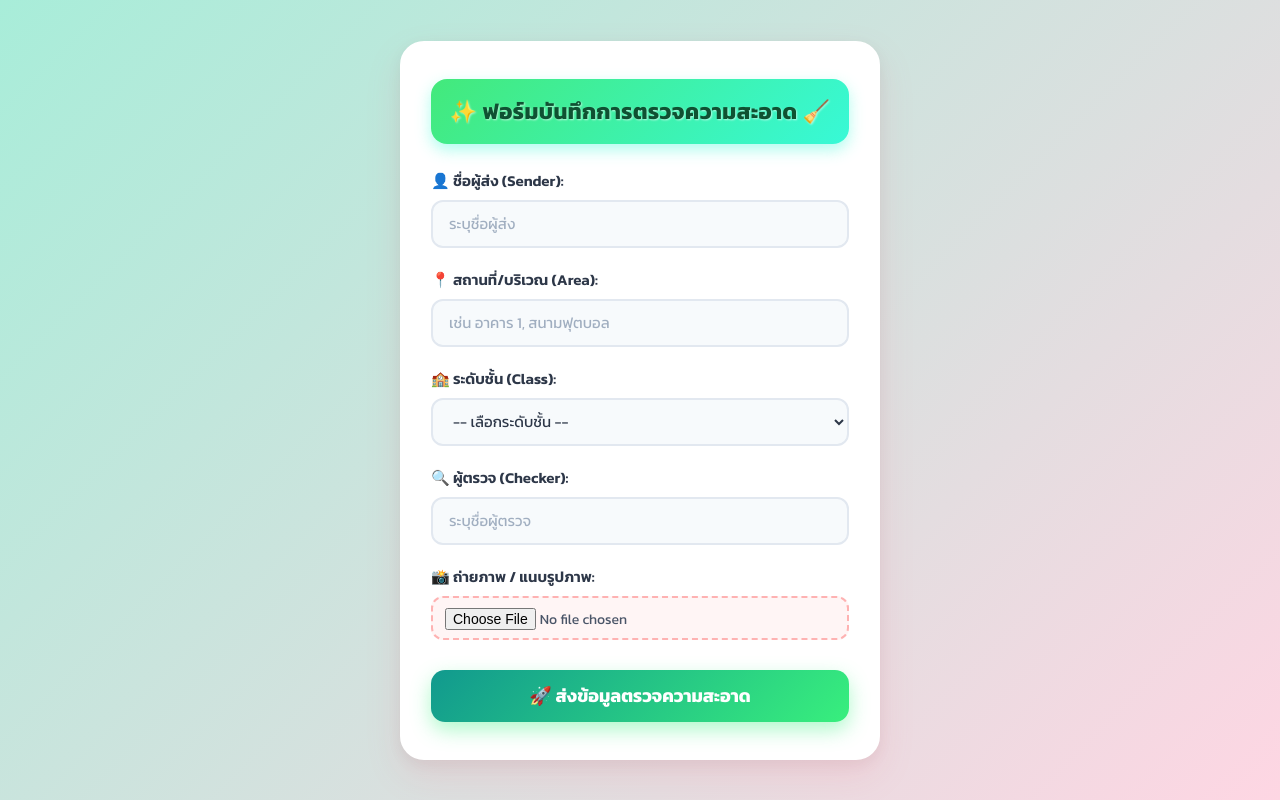
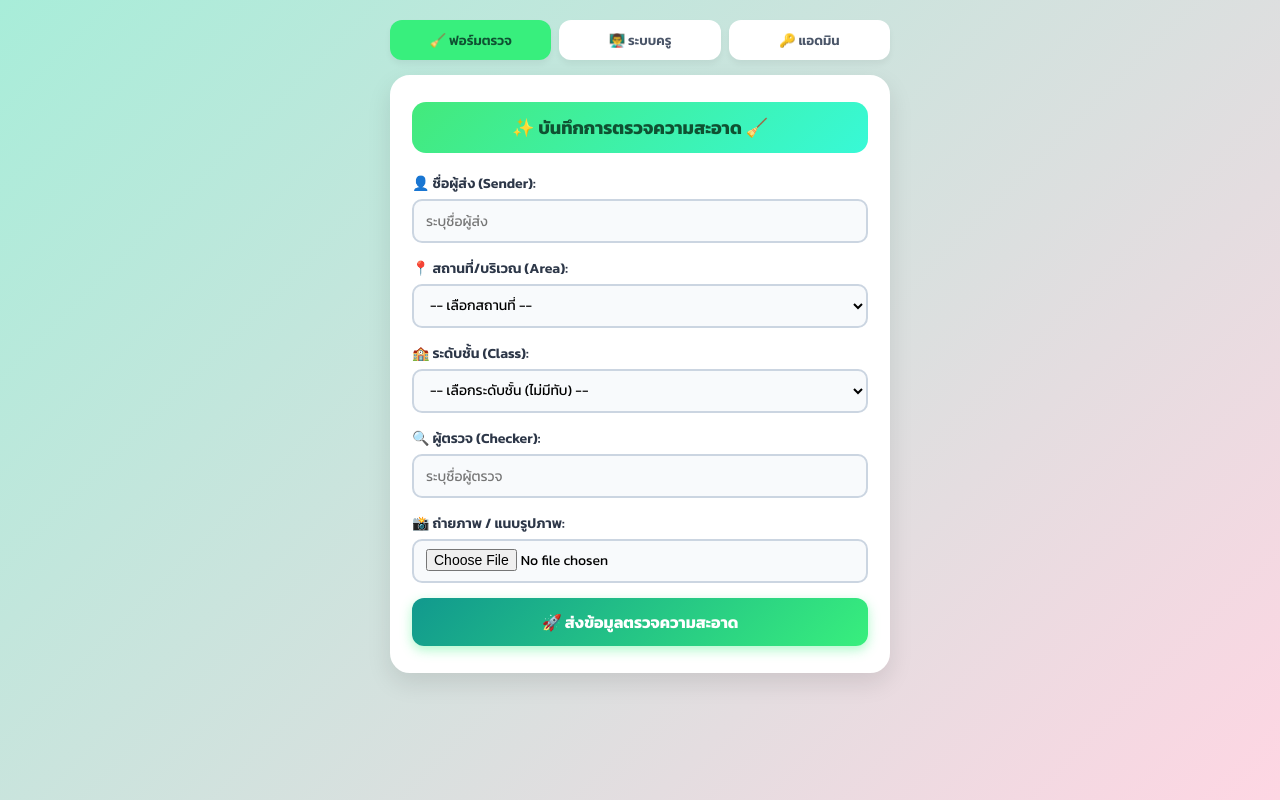
Before and after one commit to kanyaphat011/clean.01, a plain HTML site: page index.html in a window 1280 px wide. Drawn offline with Linux system fonts and the light colour scheme.

Commit message:
Update index.html

```diff
--- a/index.html
+++ b/index.html
@@ -3,174 +3,90 @@
 <head>
   <meta charset="UTF-8">
   <meta name="viewport" content="width=device-width, initial-scale=1.0">
-  <title>ฟอร์มบันทึกการตรวจความสะอาด</title>
-  <!-- ดึงฟอนต์ Kanit สดใสน่ารัก -->
-  <link href="https://fonts.googleapis.com/css2?family=Kanit:wght@300;400;500;600;700&display=swap" rel="stylesheet">
+  <title>ระบบตรวจความสะอาดโรงเรียน</title>
+  <link href="https://fonts.googleapis.com/css2?family=Kanit:wght@300;400;600;700&display=swap" rel="stylesheet">
   <style>
-    * {
-      box-sizing: border-box;
-      font-family: 'Kanit', sans-serif;
-    }
-
-    /* พื้นหลังสดใสสดชื่น */
+    * { box-sizing: border-box; font-family: 'Kanit', sans-serif; }
     body {
       background: linear-gradient(135deg, #a8edd9 0%, #fed6e3 100%);
-      min-height: 100vh;
-      margin: 0;
-      padding: 30px 15px;
-      display: flex;
-      justify-content: center;
-      align-items: center;
+      min-height: 100vh; margin: 0; padding: 20px 10px;
+      display: flex; flex-direction: column; align-items: center;
     }
-
-    /* การ์ดสีขาวมุมมน พร้อมเงาสีพาสเทล */
     .card {
-      background: #ffffff;
-      width: 100%;
-      max-width: 480px;
-      padding: 35px 28px;
-      border-radius: 24px;
-      box-shadow: 0 15px 35px rgba(255, 105, 135, 0.15), 0 5px 15px rgba(0, 0, 0, 0.05);
-      border: 3px solid #ffffff;
+      background: #ffffff; width: 100%; max-width: 500px; padding: 25px 20px;
+      border-radius: 20px; box-shadow: 0 10px 25px rgba(0,0,0,0.1); border: 2px solid #ffffff;
+      margin-bottom: 20px;
     }
-
-    /* กล่องหัวข้อสีสันสดใส */
+    .nav-bar {
+      display: flex; gap: 8px; width: 100%; max-width: 500px; margin-bottom: 15px;
+    }
+    .nav-btn {
+      flex: 1; padding: 10px; border: none; border-radius: 12px; font-weight: 600;
+      background: #ffffff; color: #4a5568; cursor: pointer; box-shadow: 0 4px 6px rgba(0,0,0,0.05);
+    }
+    .nav-btn.active { background: #38ef7d; color: #0f5132; }
     .header-box {
       background: linear-gradient(135deg, #43e97b 0%, #38f9d7 100%);
-      padding: 16px;
-      border-radius: 16px;
-      text-align: center;
-      margin-bottom: 25px;
-      box-shadow: 0 6px 15px rgba(56, 249, 215, 0.4);
+      padding: 12px; border-radius: 14px; text-align: center; margin-bottom: 20px;
     }
-
-    .header-title {
-      margin: 0;
-      color: #0f5132;
-      font-size: 22px;
-      font-weight: 700;
-      letter-spacing: 0.5px;
-      text-shadow: 1px 1px 2px rgba(255,255,255,0.6);
+    .header-title { margin: 0; color: #0f5132; font-size: 18px; font-weight: 700; }
+    .form-group { margin-bottom: 15px; }
+    label { display: block; font-size: 14px; font-weight: 600; margin-bottom: 5px; color: #2d3748; }
+    input, select {
+      width: 100%; height: 44px; padding: 8px 12px; font-size: 14px;
+      border: 2px solid #cbd5e1; border-radius: 10px; outline: none; background: #f8fafc;
     }
-
-    .form-group {
-      margin-bottom: 20px;
+    input:focus, select:focus { border-color: #38ef7d; background: #fff; }
+    .btn-main {
+      width: 100%; height: 48px; background: linear-gradient(135deg, #11998e 0%, #38ef7d 100%);
+      color: #fff; border: none; border-radius: 12px; font-size: 16px; font-weight: 700;
+      cursor: pointer; box-shadow: 0 4px 12px rgba(56, 239, 125, 0.4);
     }
-
-    label {
-      display: block;
-      font-size: 15px;
-      font-weight: 600;
-      margin-bottom: 8px;
-      color: #2d3748;
-    }
-
-    /* ช่องกรอกข้อมูลสีสันนุ่มนวล */
-    input[type="text"],
-    select {
-      width: 100%;
-      height: 48px;
-      padding: 10px 16px;
-      font-size: 15px;
-      border: 2px solid #e2e8f0;
-      border-radius: 12px;
-      outline: none;
-      background-color: #f7fafc;
-      color: #2d3748;
-      transition: all 0.3s ease;
-    }
-
-    input[type="text"]:focus,
-    select:focus {
-      border-color: #48bb78;
-      background-color: #ffffff;
-      box-shadow: 0 0 0 4px rgba(72, 187, 120, 0.2);
-    }
-
-    input::placeholder {
-      color: #a0aec0;
-    }
-
-    /* ช่องเลือกไฟล์รูปภาพ */
-    .file-box {
-      background-color: #fff5f5;
-      border: 2px dashed #feb2b2;
-      border-radius: 12px;
-      padding: 8px 12px;
-      transition: all 0.3s ease;
-    }
-
-    .file-box:hover {
-      background-color: #fff0f0;
-      border-color: #fc8181;
-    }
-
-    input[type="file"] {
-      width: 100%;
-      font-size: 14px;
-      color: #4a5568;
-      cursor: pointer;
-    }
-
-    /* ปุ่มส่งข้อมูลสีเขียวสดใสไล่เฉด */
-    .btn-submit {
-      width: 100%;
-      height: 52px;
-      background: linear-gradient(135deg, #11998e 0%, #38ef7d 100%);
-      color: #ffffff;
-      border: none;
-      border-radius: 14px;
-      font-size: 18px;
-      font-weight: 700;
-      cursor: pointer;
-      margin-top: 10px;
-      box-shadow: 0 8px 20px rgba(56, 239, 125, 0.4);
-      transition: all 0.3s ease;
-    }
-
-    .btn-submit:hover {
-      transform: translateY(-3px);
-      box-shadow: 0 12px 25px rgba(56, 239, 125, 0.5);
-    }
-
-    .btn-submit:active {
-      transform: translateY(-1px);
-    }
-
-    .btn-submit:disabled {
-      background: #cbd5e0;
-      box-shadow: none;
-      cursor: not-allowed;
-      transform: none;
-    }
+    .btn-admin { background: linear-gradient(135deg, #ff416c 0%, #ff4b2b 100%); box-shadow: 0 4px 12px rgba(255, 65, 108, 0.4); }
+    .btn-teacher { background: linear-gradient(135deg, #4776e6 0%, #8e54e9 100%); box-shadow: 0 4px 12px rgba(71, 118, 230, 0.4); }
+    .hidden { display: none; }
+    .item-card { background: #f8fafc; border: 1px solid #e2e8f0; border-radius: 12px; padding: 12px; margin-bottom: 10px; }
   </style>
 </head>
 <body>
 
-  <div class="card">
-    <!-- หัวข้อพร้อมแถบสีสดใส -->
+  <!-- เมนูสลับหน้า -->
+  <div class="nav-bar">
+    <button class="nav-btn active" onclick="switchPage('form')">🧹 ฟอร์มตรวจ</button>
+    <button class="nav-btn" onclick="switchPage('teacher')">👨‍🏫 ระบบครู</button>
+    <button class="nav-btn" onclick="switchPage('admin')">🔑 แอดมิน</button>
+  </div>
+
+  <!-- 1. หน้าฟอร์มส่งข้อมูลนักเรียน -->
+  <div id="page-form" class="card">
     <div class="header-box">
-      <h2 class="header-title">✨ ฟอร์มบันทึกการตรวจความสะอาด 🧹</h2>
+      <h2 class="header-title">✨ บันทึกการตรวจความสะอาด 🧹</h2>
     </div>
-
     <form id="inspectionForm">
-      <!-- 1. ชื่อผู้ส่ง -->
       <div class="form-group">
-        <label for="sender">👤 ชื่อผู้ส่ง (Sender):</label>
+        <label>👤 ชื่อผู้ส่ง (Sender):</label>
         <input type="text" id="sender" placeholder="ระบุชื่อผู้ส่ง" required>
       </div>
-
-      <!-- 2. สถานที่ / บริเวณ -->
       <div class="form-group">
-        <label for="area">📍 สถานที่/บริเวณ (Area):</label>
-        <input type="text" id="area" placeholder="เช่น อาคาร 1, สนามฟุตบอล" required>
+        <label>📍 สถานที่/บริเวณ (Area):</label>
+        <select id="area" required>
+          <option value="">-- เลือกสถานที่ --</option>
+          <option value="ตรวจห้องเรียน">ตรวจห้องเรียน</option>
+          <option value="โรงอาหาร">โรงอาหาร</option>
+          <option value="สนามบาส">สนามบาส</option>
+          <option value="อาคารกล่องนม">อาคารกล่องนม</option>
+          <option value="ใต้ตึก">ใต้ตึก</option>
+          <option value="ทางเดินถนน">ทางเดินถนน</option>
+          <option value="ทางเดินศาลาแดง">ทางเดินศาลาแดง</option>
+          <option value="โดม">โดม</option>
+          <option value="สนามฟุตบอล">สนามฟุตบอล</option>
+          <option value="บริเวณหลวงปู่">บริเวณหลวงปู่</option>
+        </select>
       </div>
-
-      <!-- 3. ระดับชั้น -->
       <div class="form-group">
-        <label for="classVal">🏫 ระดับชั้น (Class):</label>
+        <label>🏫 ระดับชั้น (Class):</label>
         <select id="classVal" required>
-          <option value="">-- เลือกระดับชั้น --</option>
+          <option value="">-- เลือกระดับชั้น (ไม่มีทับ) --</option>
           <option value="ม.1">ม.1</option>
           <option value="ม.2">ม.2</option>
           <option value="ม.3">ม.3</option>
@@ -179,29 +95,70 @@
           <option value="ม.6">ม.6</option>
         </select>
       </div>
-
-      <!-- 4. ผู้ตรวจ -->
       <div class="form-group">
-        <label for="checker">🔍 ผู้ตรวจ (Checker):</label>
+        <label>🔍 ผู้ตรวจ (Checker):</label>
         <input type="text" id="checker" placeholder="ระบุชื่อผู้ตรวจ" required>
       </div>
-
-      <!-- 5. ถ่ายภาพ / แนบรูปภาพ -->
       <div class="form-group">
-        <label for="imageFile">📸 ถ่ายภาพ / แนบรูปภาพ:</label>
-        <div class="file-box">
-          <input type="file" id="imageFile" accept="image/*" required>
-        </div>
+        <label>📸 ถ่ายภาพ / แนบรูปภาพ:</label>
+        <input type="file" id="imageFile" accept="image/*" required>
       </div>
-
-      <!-- ปุ่มส่งข้อมูล -->
-      <button type="button" class="btn-submit" id="submitBtn" onclick="sendData()">🚀 ส่งข้อมูลตรวจความสะอาด</button>
+      <button type="button" class="btn-main" id="submitBtn" onclick="sendData()">🚀 ส่งข้อมูลตรวจความสะอาด</button>
     </form>
   </div>
 
+  <!-- 2. หน้าระบบครู (สมัคร / เข้าสู่ระบบ / ให้คะแนน) -->
+  <div id="page-teacher" class="card hidden">
+    <div class="header-box" style="background: linear-gradient(135deg, #4776e6 0%, #8e54e9 100%);">
+      <h2 class="header-title" style="color: #fff;">👨‍🏫 ระบบครูตรวจประเมิน</h2>
+    </div>
+    <div id="teacher-auth">
+      <div class="form-group">
+        <label>ชื่อผู้ใช้งาน / อีเมลครู:</label>
+        <input type="text" id="teacher-user" placeholder="ระบุชื่อเข้าใช้งาน">
+      </div>
+      <div class="form-group">
+        <label>รหัสผ่าน:</label>
+        <input type="password" id="teacher-pass" placeholder="ระบุรหัสผ่าน">
+      </div>
+      <button type="button" class="btn-main btn-teacher" onclick="loginTeacher()">เข้าสู่ระบบครู</button>
+      <p style="text-align: center; margin-top: 10px; font-size: 13px;">ยังไม่มีบัญชี? <a href="#" onclick="registerTeacher()">สมัครสมาชิกครู</a></p>
+    </div>
+    <div id="teacher-panel" class="hidden">
+      <h3>รายการรอตรวจประเมินคะแนน</h3>
+      <div id="teacher-list">กำลังโหลดข้อมูล...</div>
+    </div>
+  </div>
+
+  <!-- 3. หน้าระบบแอดมิน (รหัส 8888) -->
+  <div id="page-admin" class="card hidden">
+    <div class="header-box" style="background: linear-gradient(135deg, #ff416c 0%, #ff4b2b 100%);">
+      <h2 class="header-title" style="color: #fff;">🔑 ระบบแอดมิน (Admin)</h2>
+    </div>
+    <div id="admin-auth">
+      <div class="form-group">
+        <label>กรอกรหัสผ่านแอดมิน:</label>
+        <input type="password" id="admin-pass" placeholder="รหัสแอดมิน">
+      </div>
+      <button type="button" class="btn-main btn-admin" onclick="loginAdmin()">เข้าสู่ระบบแอดมิน</button>
+    </div>
+    <div id="admin-panel" class="hidden">
+      <h3>จัดการระบบและแก้ไขข้อมูลทั้งหมด</h3>
+      <p style="color: #2b6cb0; font-size: 13px;">สิทธิ์แอดมิน: สามารถแก้ไข/ลบ ข้อมูลย้อนหลังได้ทุกจุด</p>
+      <div id="admin-list">กำลังโหลดรายการทั้งหมด...</div>
+    </div>
+  </div>
+
   <script>
-    // 📍 เปลี่ยน URL ตรงนี้เป็น Web App URL ล่าสุดจาก Apps Script (ที่เลือก Everyone)
-    const SCRIPT_URL = "https://script.google.com/macros/s/AKfycbxY4vdnTjB9hHFvrc28Rry6NfvLBJex22pR-Ir7psRSZFHhT-22PuSkMMH4YHQVf_4F/exec";
+    // 📍 เอา Web App URL ล่าสุดมาวางตรงนี้
+    const SCRIPT_URL = "https://script.google.com/macros/s/AKfycbx.../exec";
+
+    function switchPage(page) {
+      document.querySelectorAll('.card').forEach(c => c.classList.add('hidden'));
+      document.querySelectorAll('.nav-btn').forEach(b => b.classList.remove('active'));
+      document.getElementById('page-' + page).classList.remove('hidden');
+      event.target.classList.add('active');
+    }
 
     function getBase64(file) {
       return new Promise((resolve, reject) => {
@@ -215,48 +172,65 @@
     async function sendData() {
       const btn = document.getElementById("submitBtn");
       const sender = document.getElementById("sender").value.trim();
-      const area = document.getElementById("area").value.trim();
+      const area = document.getElementById("area").value;
       const classVal = document.getElementById("classVal").value;
       const checker = document.getElementById("checker").value.trim();
       const fileInput = document.getElementById("imageFile");
 
       if (!sender || !area || !classVal || !checker || fileInput.files.length === 0) {
-        alert("กรุณากรอกข้อมูลให้ครบทุกช่อง และแนบรูปภาพด้วยครับ");
+        alert("กรุณากรอกข้อมูลให้ครบทุกช่อง และแนบรูปภาพครับ");
         return;
       }
 
-      btn.disabled = true;
-      btn.innerText = "⏳ กำลังส่งข้อมูล...";
+      btn.disabled = true; btn.innerText = "⏳ กำลังส่งข้อมูล...";
 
       try {
         const imageBase64 = await getBase64(fileInput.files[0]);
+        const payload = { action: "submit_inspection", sender, area, class: classVal, checker, status: "รอครูตรวจ", image: imageBase64 };
 
-        const payload = {
-          action: "submit_inspection",
-          sender: sender,
-          area: area,
-          class: classVal,
-          checker: checker,
-          status: "รอครูตรวจ",
-          image: imageBase64
-        };
-
-        await fetch(SCRIPT_URL, {
-          method: "POST",
-          mode: "no-cors",
-          headers: { "Content-Type": "application/json" },
-          body: JSON.stringify(payload)
-        });
-
+        await fetch(SCRIPT_URL, { method: "POST", mode: "no-cors", headers: { "Content-Type": "application/json" }, body: JSON.stringify(payload) });
         alert("🎉 บันทึกข้อมูลเรียบร้อยแล้ว!");
         document.getElementById("inspectionForm").reset();
+      } catch (error) { alert("เกิดข้อผิดพลาด: " + error); }
+      finally { btn.disabled = false; btn.innerText = "🚀 ส่งข้อมูลตรวจความสะอาด"; }
+    }
 
-      } catch (error) {
-        alert("เกิดข้อผิดพลาด: " + error);
-      } finally {
-        btn.disabled = false;
-        btn.innerText = "🚀 ส่งข้อมูลตรวจความสะอาด";
+    // ระบบสมัคร/ล็อกอินครู
+    function registerTeacher() {
+      const u = prompt("ตั้งชื่อผู้ใช้งานครู:");
+      const p = prompt("ตั้งรหัสผ่านครู:");
+      if(u && p) {
+        localStorage.setItem("teacher_" + u, p);
+        alert("สมัครสมาชิกครูเรียบร้อย! สามารถล็อกอินได้ทันที");
       }
+    }
+
+    function loginTeacher() {
+      const u = document.getElementById("teacher-user").value;
+      const p = document.getElementById("teacher-pass").value;
+      if(localStorage.getItem("teacher_" + u) === p && p !== "") {
+        document.getElementById("teacher-auth").classList.add("hidden");
+        document.getElementById("teacher-panel").classList.remove("hidden");
+        loadTeacherData();
+      } else { alert("ชื่อผู้ใช้งานหรือรหัสผ่านครูไม่ถูกต้อง!"); }
+    }
+
+    // ระบบล็อกอินแอดมินรหัส 8888
+    function loginAdmin() {
+      const pass = document.getElementById("admin-pass").value;
+      if(pass === "8888") {
+        document.getElementById("admin-auth").classList.add("hidden");
+        document.getElementById("admin-panel").classList.remove("hidden");
+        loadAdminData();
+      } else { alert("รหัสผ่านแอดมินไม่ถูกต้อง!"); }
+    }
+
+    function loadTeacherData() {
+      document.getElementById("teacher-list").innerHTML = "<p>ดึงรายการจาก Google Sheets สำเร็จ - คุณครูสามารถเลือกให้คะแนนห้องเรียนได้ทันที</p>";
+    }
+
+    function loadAdminData() {
+      document.getElementById("admin-list").innerHTML = "<p>เปิดโหมดแก้ไขขั้นสูงเรียบร้อยแล้ว - แอดมินสามารถจัดการตาราง Google Sheet ได้โดยตรง</p>";
     }
   </script>
 </body>
```
